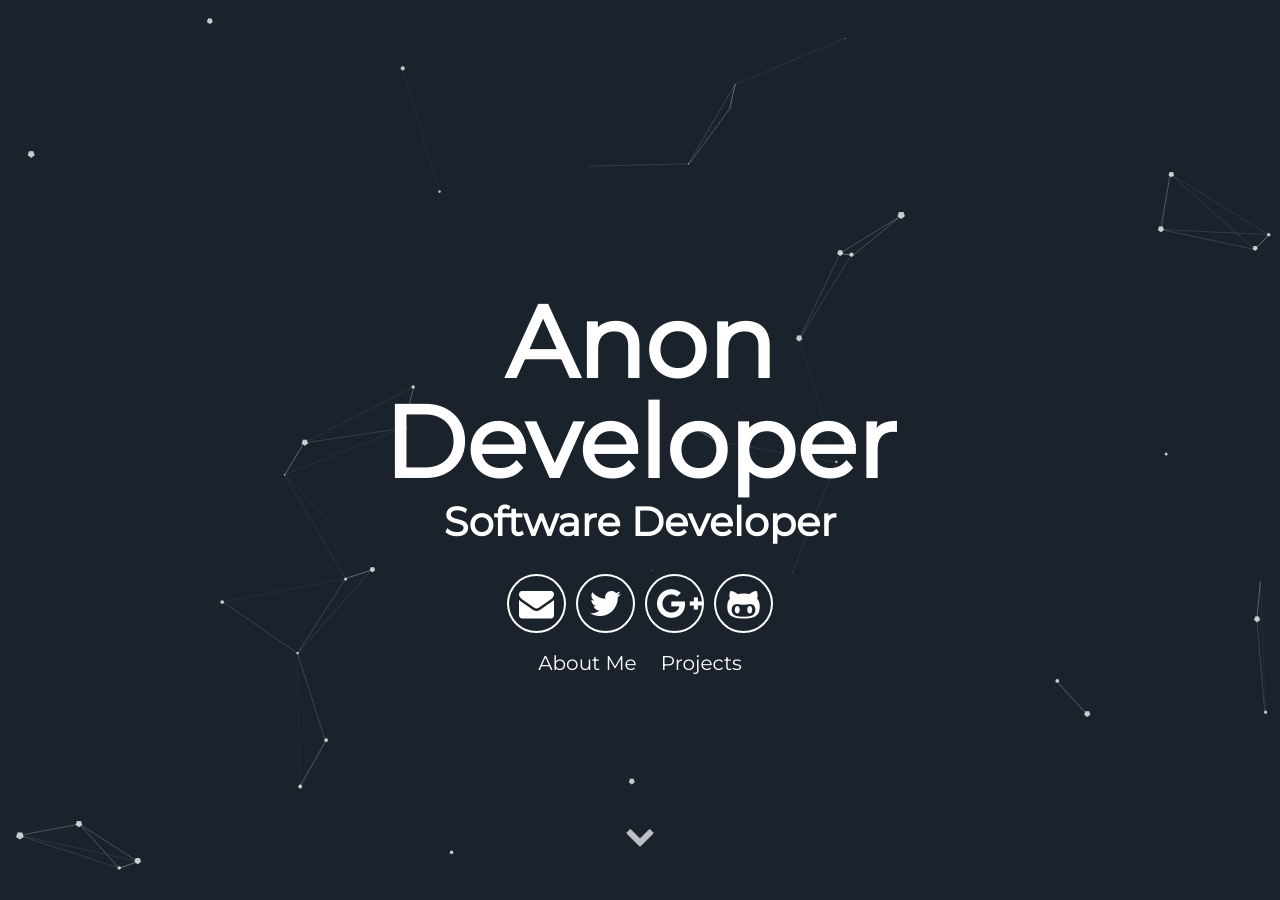
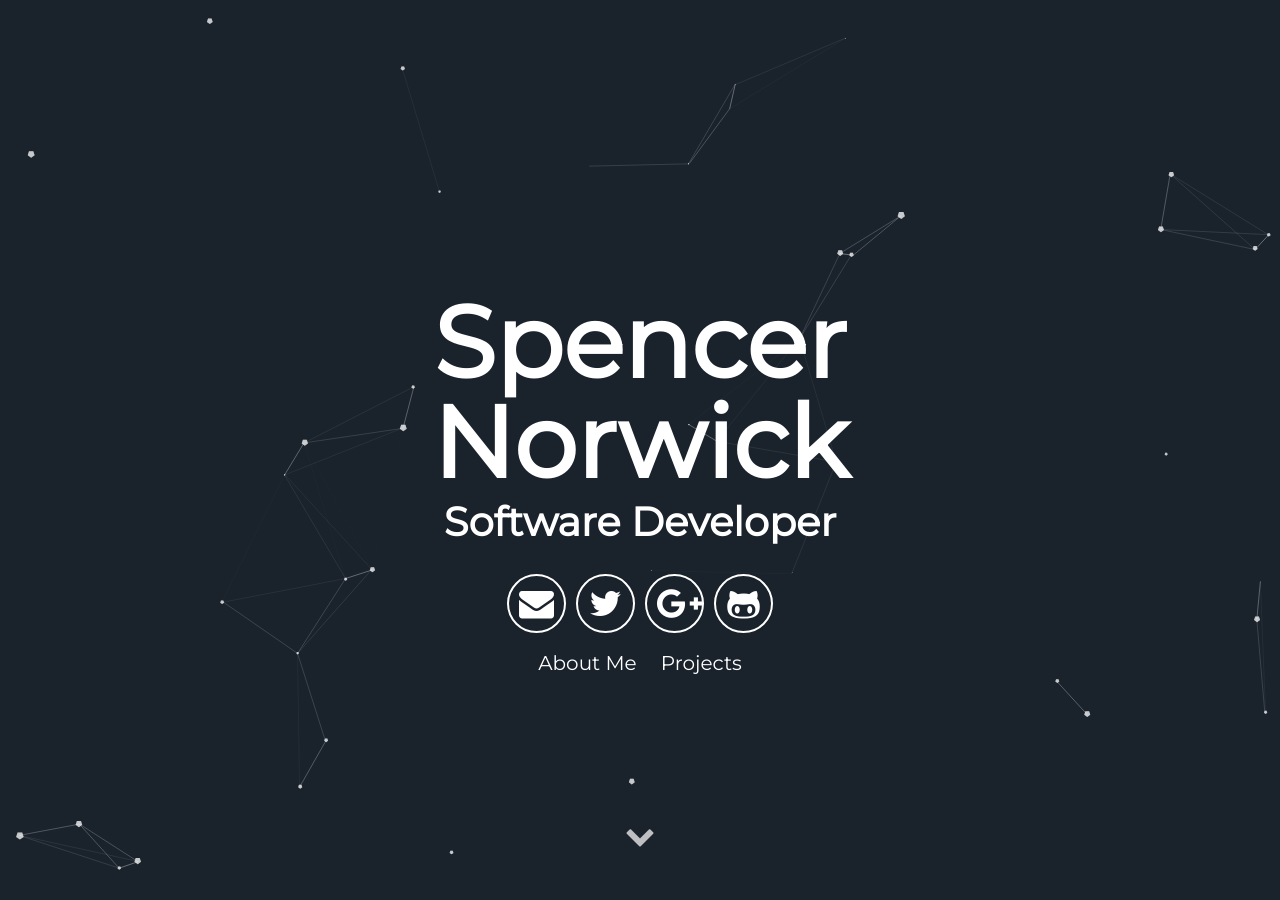
Before and after one commit to Spencer-Norwick/Spencer-Norwick, a Jekyll site: the page built from index.html, in a window 1280 px wide and 900 px high. Built offline with Jekyll 4.4.1, drawn with Linux system fonts in a browser that asks for light colours; some of the changed text lies outside the part shown.

Commit message:
Update _config.yml

```diff
--- a/_config.yml
+++ b/_config.yml
@@ -5,7 +5,7 @@ description: A blog about lorem ipsum dolor sit amet
 # url: "localhost:3000" # the base hostname & protocol for your site e.g. http://willianjusten.com.br
 
 # User settings
-username: Anon Developer
+username: Spencer Norwick
 user_description: Bicycle rights irony actually neutra typewriter lyft. Man bun taxidermy put a bird on it, umami yr ramps pop-up ugh bushwick chia lo-fi. Occupy bitters pour-over snackwave you probably haven't heard of them small batch. Cornhole mustache man bun letterpress echo park VHS.
 user_title: Software Developer
 email: anon@anon.com
```
